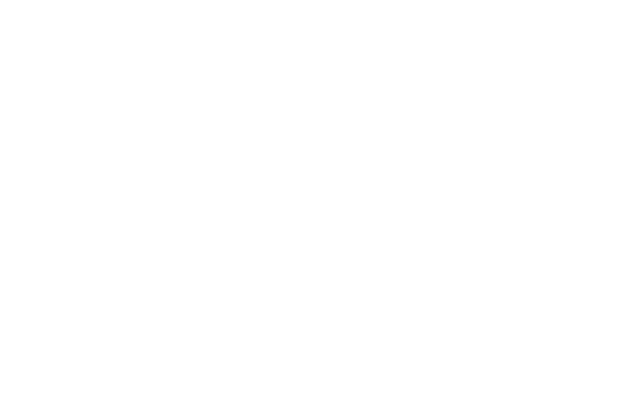
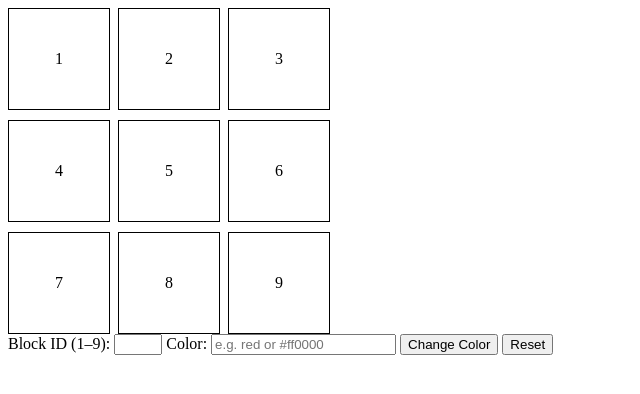
Before and after one commit to acciojob/Replit-Asian-Paints-IzamAhmed786, a website: page main.html in a window 1280 px wide. Shown: the whole page, without its empty margins (0-640 px from the left). Drawn offline with Linux system fonts and the light colour scheme.

Commit message:
created a submission

```diff
--- a/main.html
+++ b/main.html
@@ -8,6 +8,25 @@
 
 <body>
 	<!-- the entire body must be written by student -->
+	<div id="grid-container">
+    <div class="grid-item" id="1">1</div>
+    <div class="grid-item" id="2">2</div>
+    <div class="grid-item" id="3">3</div>
+    <div class="grid-item" id="4">4</div>
+    <div class="grid-item" id="5">5</div>
+    <div class="grid-item" id="6">6</div>
+    <div class="grid-item" id="7">7</div>
+    <div class="grid-item" id="8">8</div>
+    <div class="grid-item" id="9">9</div>
+  </div>
+	<label for="block_id">Block ID (1–9):</label>
+  <input type="number" id="block_id" min="1" max="9">
+
+  <label for="colour_id">Color:</label>
+  <input type="text" id="colour_id" placeholder="e.g. red or #ff0000">
+
+  <button id="change_button">Change Color</button>
+  <button id="Reset">Reset</button>
     <script type="text/javascript" src="./script.js">
 </script>
 
--- a/script.js
+++ b/script.js
@@ -1 +1,23 @@
 //your JS code here. If required.
+    const changeBtn = document.getElementById("change_button");
+    const resetBtn = document.getElementById("Reset");
+    const gridItems = document.querySelectorAll(".grid-item");
+function resetGrid() {
+      gridItems.forEach(item => {
+        item.style.backgroundColor = "transparent";
+      });
+    }
+changeBtn.addEventListener("click", () => {
+      const blockId = document.getElementById("block_id").value;
+      const color = document.getElementById("colour_id").value;
+
+	resetGrid();
+
+	const block = document.getElementById(blockId);
+      if (block && color) {
+        block.style.backgroundColor = color;
+      } else {
+        alert("Please enter a valid Block ID (1–9) and a color.");
+      }
+    });
+    resetBtn.addEventListener("click", resetGrid);
--- a/styles.css
+++ b/styles.css
@@ -1 +1,15 @@
 /*  your css code here. If applicable */
+#grid-container {
+    display: grid;
+    grid-template-columns: repeat(3, 100px);
+    grid-gap: 10px;
+}
+
+.grid-item {
+    width: 100px;
+    height: 100px;
+    border: 1px solid black;
+    display: flex;
+    align-items: center;
+    justify-content: center;
+}
```
